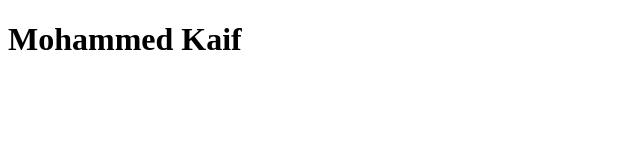
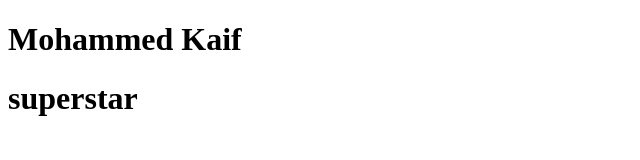
Before and after one commit to mkaif644/First-Project, a plain HTML site: page index.html in a window 1280 px wide. Shown: the whole page, without its empty margins (0-640 px from the left). Drawn offline with Linux system fonts and the light colour scheme.

Commit message:
secont-commit

```diff
--- a/index.html
+++ b/index.html
@@ -7,5 +7,6 @@
 </head>
 <body>
     <h1>Mohammed Kaif</h1>
+    <h1>superstar</h1>
 </body>
 </html>
```
